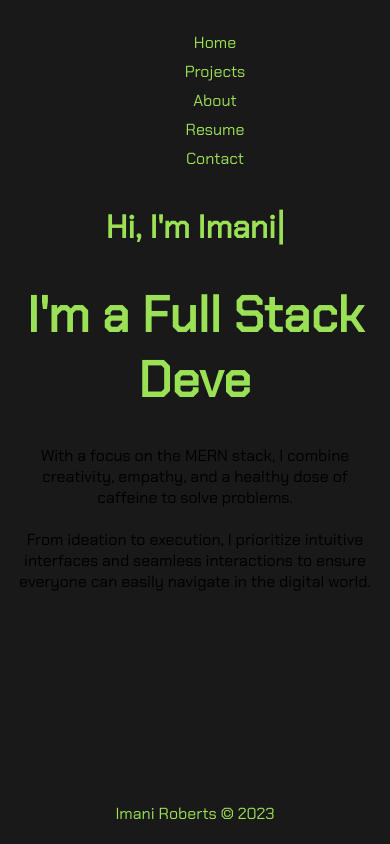
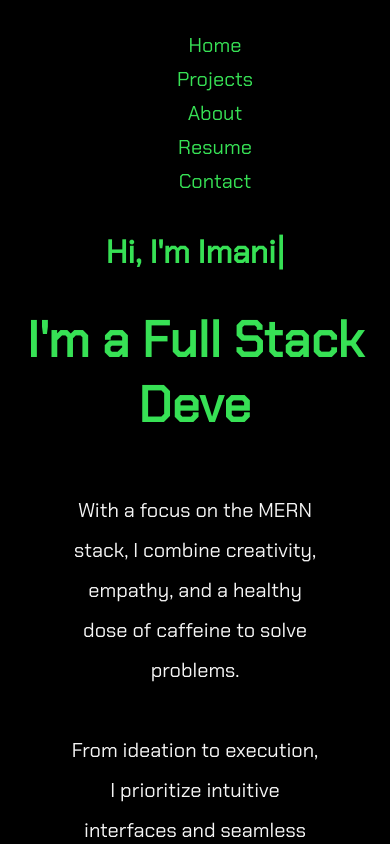
Before and after one commit to imanidev/portfolio-site, a React (Vite) app: page / in a window 390 px wide. Shown: the top 844 px of the page. Built offline with nearby package versions, Linux system fonts and the light colour scheme.

Commit message:
created floating effect and updated font colors

```diff
--- a/src/App.css
+++ b/src/App.css
@@ -1,19 +1,28 @@
 #root {
-  max-width: 1280px;
+  /* max-width: 1280px; */
   margin: 0 auto;
   padding: 2rem;
   text-align: center;
+  font-family: 'chakra petch';
 }
 
 html,
 body {
   height: 100%;
-  background-color: rgb(26, 25, 25);
-  font-family: 'chakra petch';
+  background-color: black;
+}
+
+.intro-text {
+  color: whitesmoke;
+  display: flex;
+  font-size: 20px;
+  margin: 0 auto;
+  width: 70%;
+  line-height: 2;
 }
 
 h1 {
-  color: rgb(155, 225, 85);
+  color: rgb(55, 225, 85);
 }
 
 .typewriter {
@@ -35,22 +44,63 @@ nav ul {
 }
 
 nav li a {
-  color: rgb(155, 225, 85);
+  color: rgb(55, 225, 85);
   text-decoration: none;
+  font-size: 20px;
 }
 
 nav li a:hover {
   color: whitesmoke;
 }
 
-footer {
-  position: fixed;
-  bottom: 0;
-  left: 0;
-  right: 0;
+.home-btn {
   display: flex;
   justify-content: center;
-  color: rgb(155, 225, 85);
+  align-items: center;
+  width: 150px;
+  height: 50px;
+  font-size: 22px;
+  border-radius: 5px;
+  border: none;
+  background-color: rgb(55, 225, 85);
+  cursor: pointer;
+  margin: auto;
+  margin-top: 10px;
+  transform: translateX(-50%);
+  animation: float 3s ease-in-out infinite;
+
+}
+
+
+.home-btn a {
+  color: rgb(26, 25, 25);
+  text-decoration: none;
+}
+
+@keyframes float {
+  0% {
+    transform: translateY(0);
+  }
+
+  50% {
+    transform: translateY(-10px);
+  }
+
+  100% {
+    transform: translateY(0);
+  }
+}
+
+footer {
+  display: flex;
+  position: fixed;
+  justify-content: center;
+  padding: 5rem;
+  margin: auto;
+  left: 50%;
+  transform: translateX(-50%);
+  margin-bottom: 100px;
+  color: rgb(55, 225, 85);
 }
 
 /* Media queries */
@@ -60,13 +110,17 @@ footer {
   }
 
   nav {
+    display: flex;
     flex-direction: column;
     align-items: center;
+    justify-content: center;
     margin-right: 0;
   }
 
   nav ul {
+    display: flex;
     flex-direction: column;
+    justify-content: center;
     gap: 1rem;
   }
 
@@ -86,10 +140,16 @@ footer {
   }
 
   nav ul {
+    display: flex;
+    flex-direction: column;
+    justify-content: center;
     gap: 0.5rem;
   }
 
   footer {
+    display: flex;
+    justify-content: center;
     padding: 0.25rem;
+
   }
 }
```
